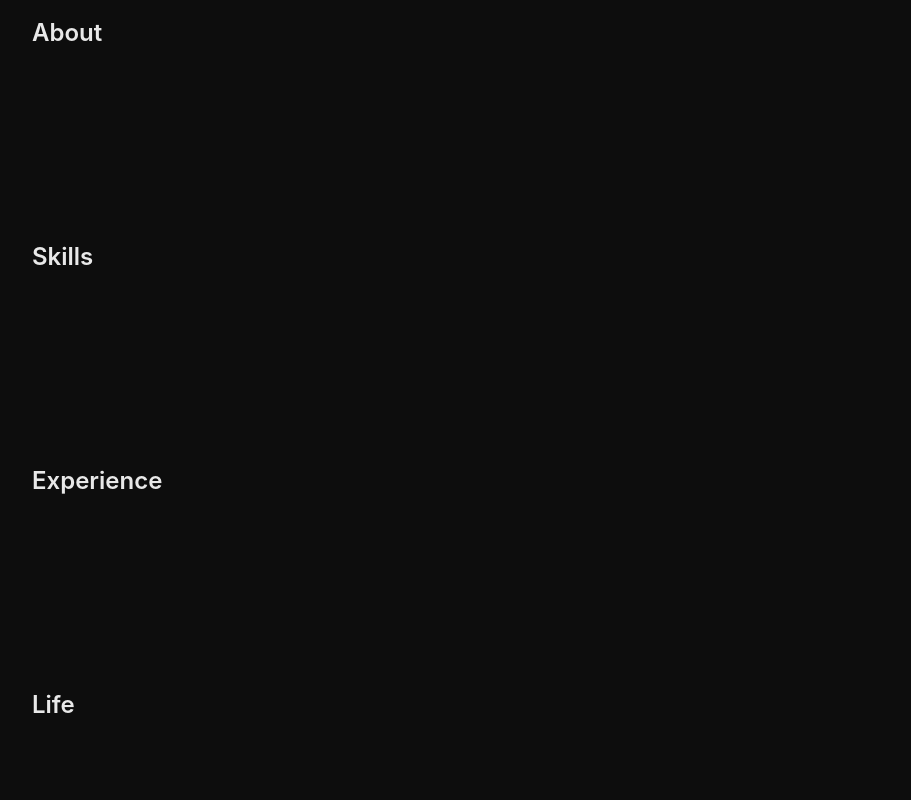
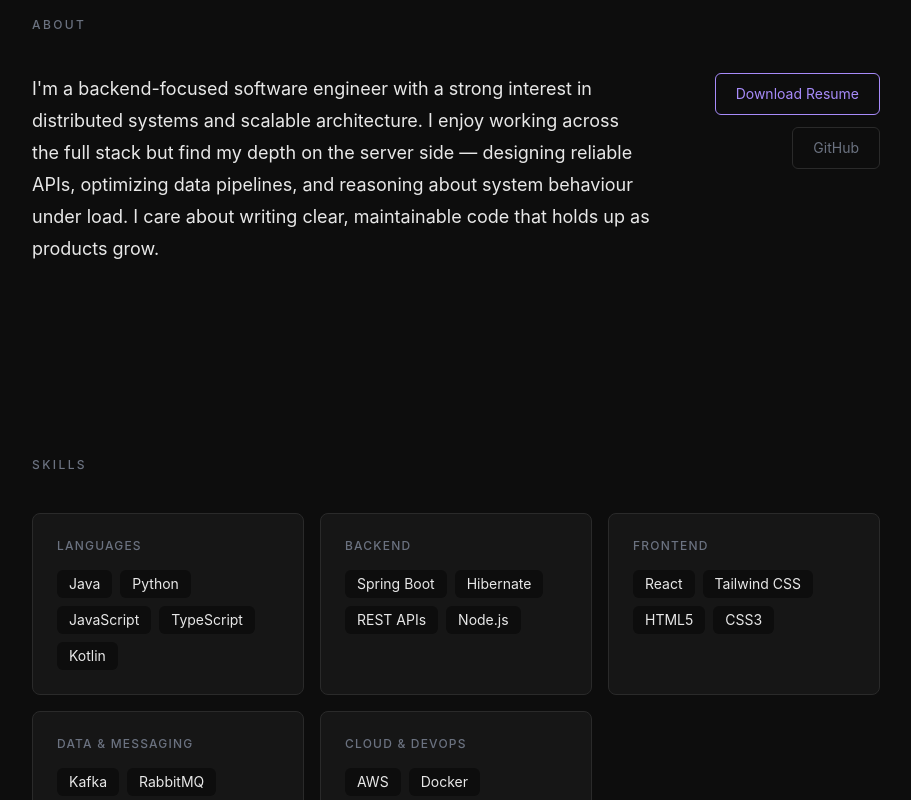
Before and after one commit to mikewm2001/portfolio, a React (Vite) app in the folder personal-landing-page/: page / in a window 1280 px wide. Shown: the part 940-1740 px from the top of the page, without its empty margins (184-1095 px from the left). Built offline with nearby package versions, Linux system fonts and the light colour scheme.

Commit message:
feature: add about and skills sections

```diff
--- a/personal-landing-page/src/App.tsx
+++ b/personal-landing-page/src/App.tsx
@@ -1,5 +1,7 @@
 import Navbar from './components/Navbar';
 import Hero from './components/Hero';
+import About from './components/About';
+import Skills from './components/Skills';
 import Section from './components/Section';
 
 export default function App() {
@@ -9,14 +11,8 @@ export default function App() {
 
       <main>
         <Hero />
-
-        <Section id="about">
-          <h2 className="text-2xl font-semibold text-[var(--color-text)]">About</h2>
-        </Section>
-
-        <Section id="skills">
-          <h2 className="text-2xl font-semibold text-[var(--color-text)]">Skills</h2>
-        </Section>
+        <About />
+        <Skills />
 
         <Section id="experience">
           <h2 className="text-2xl font-semibold text-[var(--color-text)]">Experience</h2>
--- /dev/null
+++ b/personal-landing-page/src/components/About.tsx
@@ -0,0 +1,39 @@
+const GITHUB_URL = 'https://github.com/mikewm2001';
+
+export default function About() {
+  return (
+    <section id="about" className="mx-auto max-w-4xl px-6 py-24">
+      <h2 className="mb-10 text-xs font-medium tracking-[0.2em] uppercase text-[var(--color-muted)]">
+        About
+      </h2>
+
+      <div className="flex flex-col gap-10 sm:flex-row sm:items-start sm:gap-16">
+        <p className="flex-1 text-lg leading-8 text-[var(--color-text)]">
+          I'm a backend-focused software engineer with a strong interest in distributed systems and
+          scalable architecture. I enjoy working across the full stack but find my depth on the
+          server side — designing reliable APIs, optimizing data pipelines, and reasoning about
+          system behaviour under load. I care about writing clear, maintainable code that holds up
+          as products grow.
+        </p>
+
+        <div className="flex shrink-0 flex-col gap-3 sm:items-end">
+          <a
+            href="/resume.pdf"
+            download
+            className="rounded-md border border-[var(--color-accent)] px-5 py-2.5 text-sm text-[var(--color-accent)] transition-colors hover:bg-[var(--color-accent)] hover:text-[var(--color-bg)]"
+          >
+            Download Resume
+          </a>
+          <a
+            href={GITHUB_URL}
+            target="_blank"
+            rel="noopener noreferrer"
+            className="rounded-md border border-[var(--color-border)] px-5 py-2.5 text-sm text-[var(--color-muted)] transition-colors hover:border-[var(--color-text)] hover:text-[var(--color-text)]"
+          >
+            GitHub
+          </a>
+        </div>
+      </div>
+    </section>
+  );
+}
--- /dev/null
+++ b/personal-landing-page/src/components/Skills.tsx
@@ -0,0 +1,55 @@
+const categories = [
+  {
+    label: 'Languages',
+    skills: ['Java', 'Python', 'JavaScript', 'TypeScript', 'Kotlin'],
+  },
+  {
+    label: 'Backend',
+    skills: ['Spring Boot', 'Hibernate', 'REST APIs', 'Node.js'],
+  },
+  {
+    label: 'Frontend',
+    skills: ['React', 'Tailwind CSS', 'HTML5', 'CSS3'],
+  },
+  {
+    label: 'Data & Messaging',
+    skills: ['Kafka', 'RabbitMQ', 'Cassandra', 'MySQL'],
+  },
+  {
+    label: 'Cloud & DevOps',
+    skills: ['AWS', 'Docker', 'Kubernetes', 'GitHub Actions'],
+  },
+];
+
+export default function Skills() {
+  return (
+    <section id="skills" className="mx-auto max-w-4xl px-6 py-24">
+      <h2 className="mb-10 text-xs font-medium tracking-[0.2em] uppercase text-[var(--color-muted)]">
+        Skills
+      </h2>
+
+      <div className="grid gap-4 sm:grid-cols-2 lg:grid-cols-3">
+        {categories.map(({ label, skills }) => (
+          <div
+            key={label}
+            className="rounded-lg border border-[var(--color-border)] bg-[var(--color-surface)] p-6"
+          >
+            <p className="mb-4 text-xs font-medium tracking-widest uppercase text-[var(--color-muted)]">
+              {label}
+            </p>
+            <div className="flex flex-wrap gap-2">
+              {skills.map((skill) => (
+                <span
+                  key={skill}
+                  className="rounded-md bg-[var(--color-bg)] px-3 py-1 text-sm text-[var(--color-text)]"
+                >
+                  {skill}
+                </span>
+              ))}
+            </div>
+          </div>
+        ))}
+      </div>
+    </section>
+  );
+}
```
